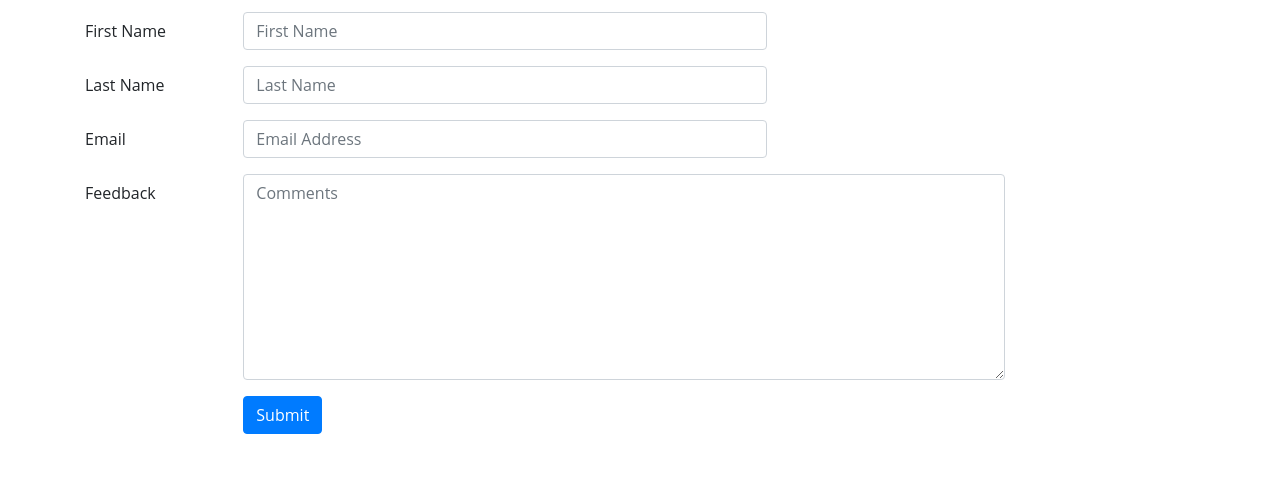
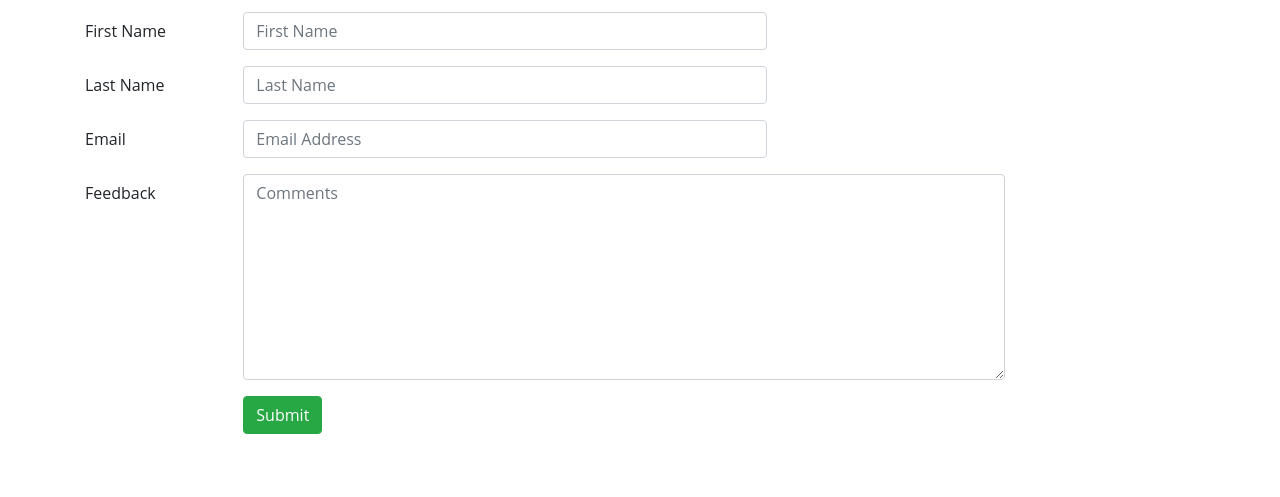
Before and after one commit to beckyrich/veteran-relocation, a website: page contactus.html in a window 1280 px wide. Shown: the part 303-800 px from the top of the page. Drawn offline with nearby package versions, Linux system fonts and the light colour scheme; a web font is replaced by a local one.

Commit message:
Buttons changed to Bootstrap Green

```diff
--- a/contactus.html
+++ b/contactus.html
@@ -75,7 +75,7 @@
                     </div>
                     <div class="form-group row">
                         <div class="offset-md-2 col-md-10">
-                            <button type="submit" class="btn btn-primary">Submit</button>
+                            <button type="submit" class="btn btn-success">Submit</button>
                         </div>
                     </div>
                 </form>
```
Also changed, not shown: search.html (+1 -1 lines).
